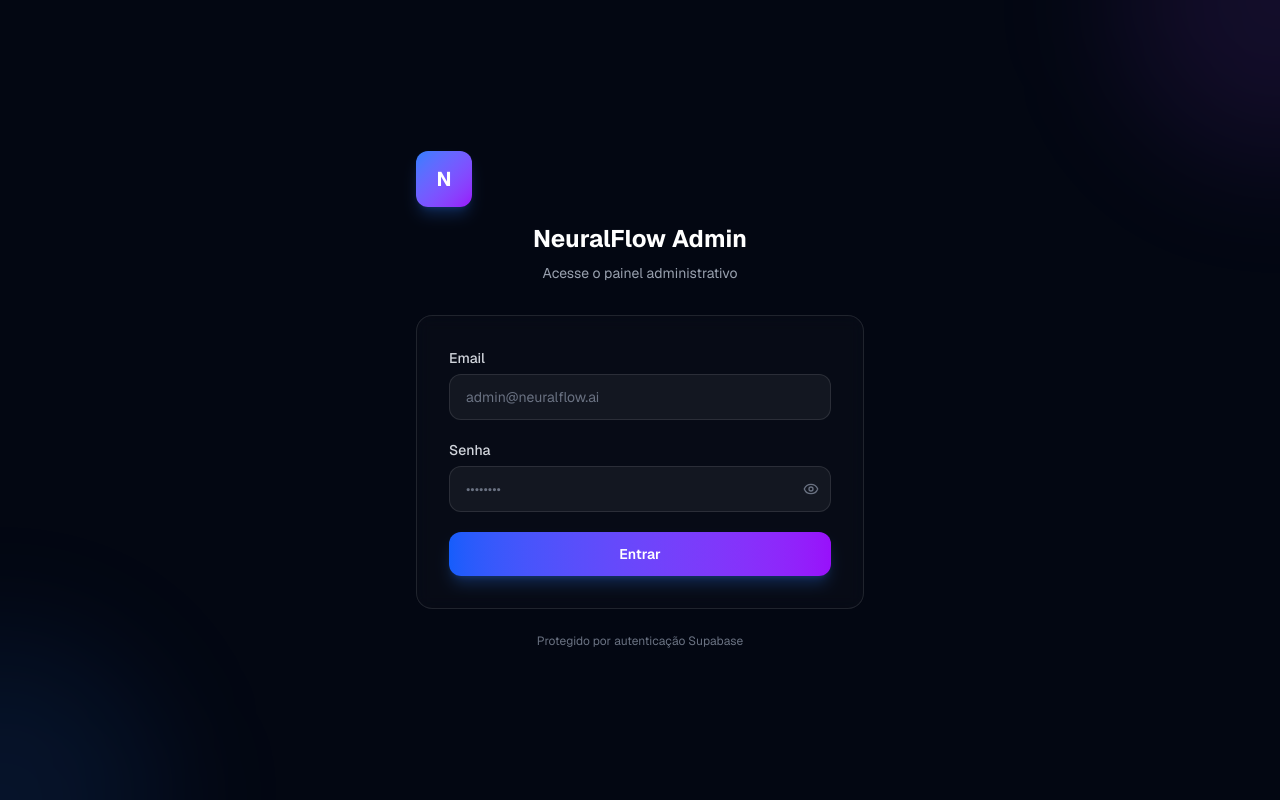
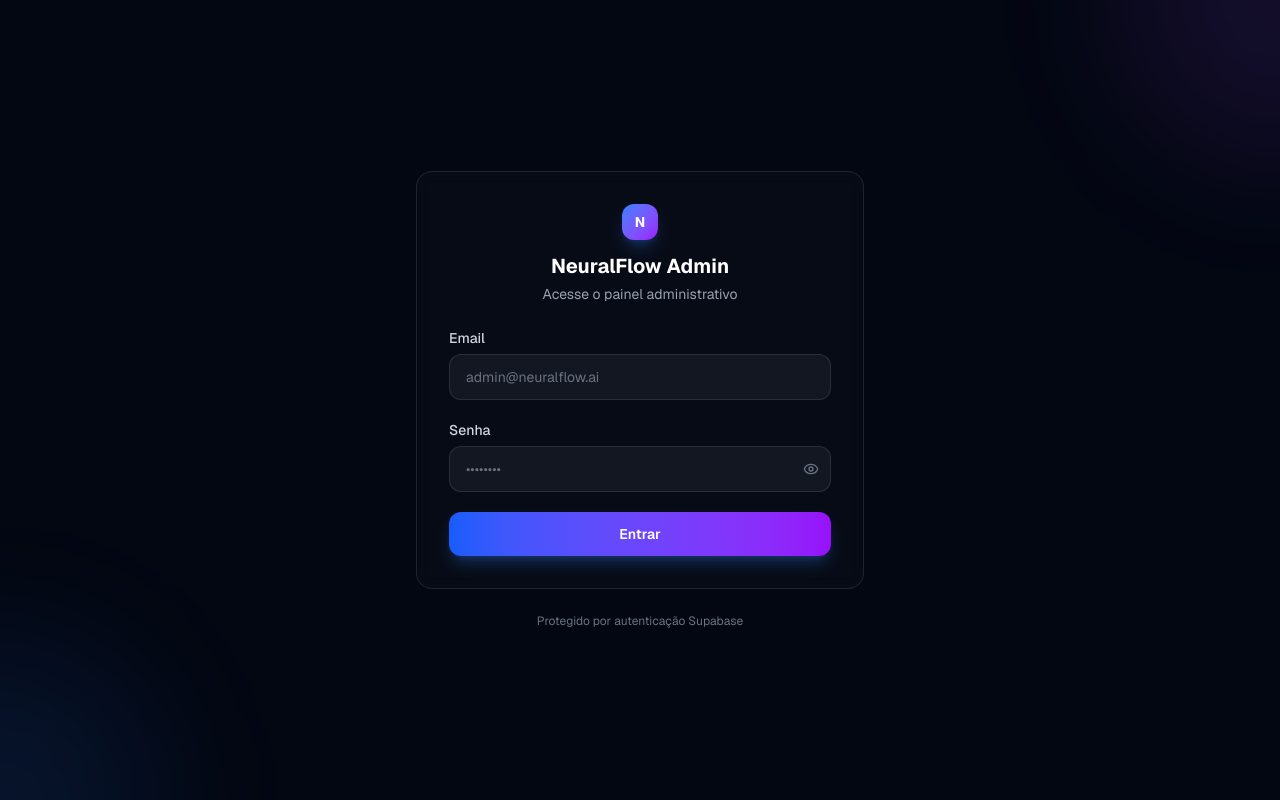
Before and after one commit to Dgabriel-dev/landing-page-NeuralFlow-AI, a Next.js app: page /admin/login in a window 1280 px wide. Built offline with nearby package versions, Linux system fonts and the light colour scheme.

Commit message:
fix: move logo inside login card instead of above it

```diff
--- a/app/admin/login/page.tsx
+++ b/app/admin/login/page.tsx
@@ -55,17 +55,17 @@
       </div>
 
       <div className="relative z-10 w-full max-w-md">
-        <div className="mb-8 text-center">
-          <div className="mx-auto mb-4">
-            <Logo size="md" />
+        <div className="rounded-2xl border border-white/10 bg-white/[0.02] p-8 backdrop-blur-sm">
+          <div className="mb-6 flex flex-col items-center gap-3">
+            <Logo size="sm" />
+            <div className="text-center">
+              <h1 className="text-xl font-bold text-white">NeuralFlow Admin</h1>
+              <p className="mt-1 text-sm text-gray-400">
+                Acesse o painel administrativo
+              </p>
+            </div>
           </div>
-          <h1 className="text-2xl font-bold text-white">NeuralFlow Admin</h1>
-          <p className="mt-2 text-sm text-gray-400">
-            Acesse o painel administrativo
-          </p>
-        </div>
 
-        <div className="rounded-2xl border border-white/10 bg-white/[0.02] p-8 backdrop-blur-sm">
           <form onSubmit={handleLogin} className="space-y-5" noValidate>
             {error && (
               <div role="alert" className="flex items-center gap-2 rounded-xl border border-red-500/20 bg-red-500/10 px-4 py-3 text-sm text-red-400">
```
